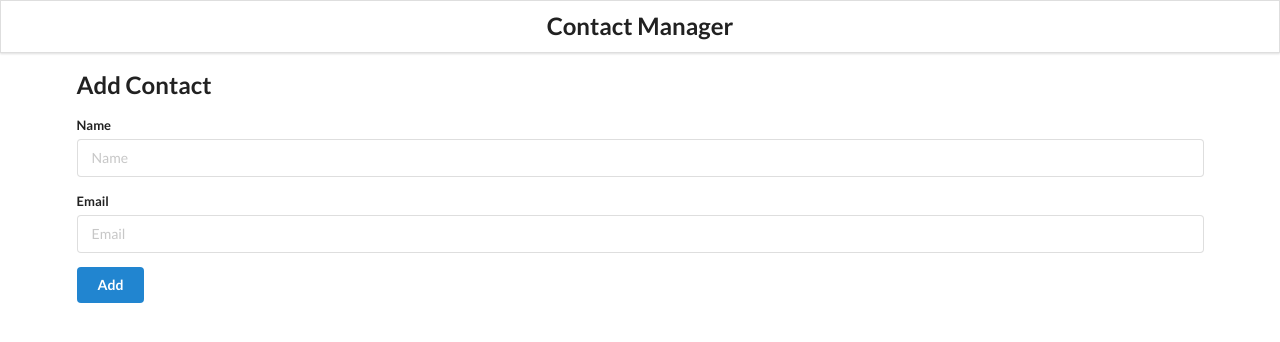
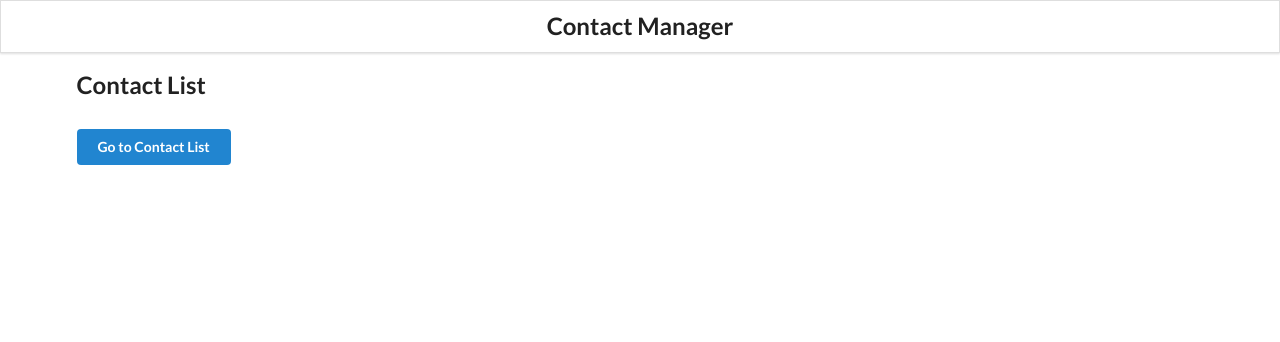
Before and after one commit to JorgeDaSilva72/contact-app-react, a React (Create React App) app: page / in a window 1280 px wide. Shown: the top 342 px of the page. Built offline with nearby package versions, Linux system fonts and the light colour scheme.

Commit message:
Ajout d'un routeur

```diff
--- a/package.json
+++ b/package.json
@@ -8,6 +8,7 @@
     "@testing-library/user-event": "^13.5.0",
     "react": "^18.1.0",
     "react-dom": "^18.1.0",
+    "react-router-dom": "^6.3.0",
     "react-scripts": "5.0.1",
     "util": "^0.12.4",
     "uuidv4": "^6.2.13",
--- a/src/components/AddContact.js
+++ b/src/components/AddContact.js
@@ -1,4 +1,5 @@
 import React from "react";
+import { Link } from "react-router-dom";
 
 class AddContact extends React.Component {
   state = {
@@ -14,6 +15,8 @@ class AddContact extends React.Component {
     }
     this.props.addContactHandler(this.state);
     this.setState({ name: "", email: "" });
+    console.log(this.props);
+    // this.props.history.push("/");
   };
   render() {
     return (
@@ -40,8 +43,16 @@ class AddContact extends React.Component {
               onChange={(e) => this.setState({ email: e.target.value })}
             />
           </div>
-          <button className="ui button blue">Add</button>
+          <button className="ui button blue">Add Contact</button>
         </form>
+
+        <div className="main2">
+          <Link to="/">
+            <button className="ui button blue right">
+              Go to the Contact List
+            </button>
+          </Link>
+        </div>
       </div>
     );
   }
--- a/src/components/App.css
+++ b/src/components/App.css
@@ -1,5 +1,9 @@
 .main {
   margin-top: 5em;
+}
+
+.main2 {
+  margin-top: 2em;
 }
 
 .center {
@@ -13,6 +17,7 @@
 }
 
 .item {
+
   padding: 15px 0px !important;
 }
 
--- a/src/components/App.js
+++ b/src/components/App.js
@@ -1,4 +1,5 @@
 import React, { useState, useEffect } from "react";
+import { BrowserRouter as Router, Routes, Route } from "react-router-dom";
 // import { uuid } from "uuidv4"; il est buggé
 import "./App.css";
 import Header from "./Header";
@@ -34,8 +35,26 @@ function App() {
   return (
     <div className="ui container">
       <Header />
-      <AddContact addContactHandler={addContactHandler} />
-      <ContactList contacts={contacts} getContactId={removeContactHandler} />
+      <Router>
+        <Routes>
+          <Route
+            path="/add"
+            element={<AddContact addContactHandler={addContactHandler} />}
+          />
+          <Route
+            path="/"
+            element={
+              <ContactList
+                contacts={contacts}
+                getContactId={removeContactHandler}
+              />
+            }
+          />
+
+          {/* <AddContact addContactHandler={addContactHandler} />
+        <ContactList contacts={contacts} getContactId={removeContactHandler} /> */}
+        </Routes>
+      </Router>
     </div>
   );
 }
--- a/src/components/ContactList.js
+++ b/src/components/ContactList.js
@@ -1,13 +1,20 @@
 import React from "react";
+import { Link } from "react-router-dom";
 import ContactCard from "./ContactCard";
 
 const ContactList = (props) => {
-  console.log(props);
-
   const deleteConactHandler = (id) => {
     props.getContactId(id);
   };
+  // const contacts = [
+  //   {
+  //     id: "1",
+  //     name: "jorge",
+  //     email: "jorge@gmail.com",
+  //   },
+  //];
   const renderContactList = props.contacts.map((contact) => {
+    // const renderContactList = contacts.map((contact) => {
     return (
       <ContactCard
         contact={contact}
@@ -16,7 +23,17 @@ const ContactList = (props) => {
       />
     );
   });
-  return <div className="ui celled list">{renderContactList}</div>;
+  return (
+    <div className="main">
+      <h2>Contact List</h2>
+      <div className="main2">
+        <Link to="/add">
+          <button className="ui button blue right">Go to Contact List</button>
+        </Link>
+      </div>
+      <div className="ui celled list">{renderContactList}</div>
+    </div>
+  );
 };
 
 export default ContactList;
```
Also changed, not shown: 1 other file (tests, documents, lock files or other folders).
